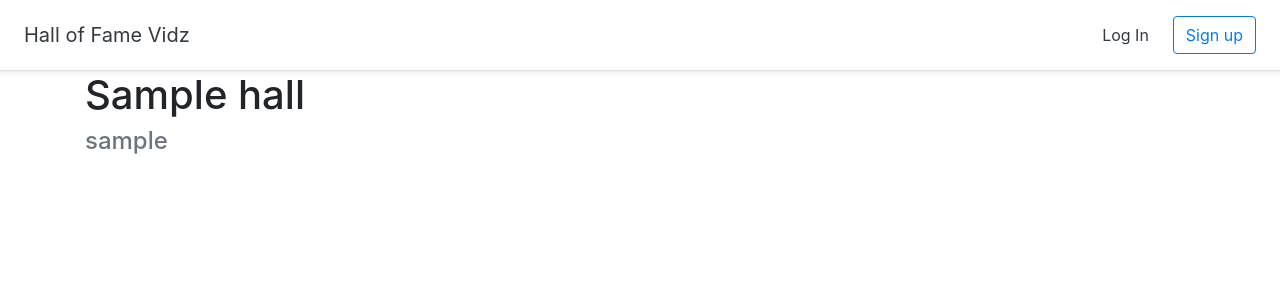
After one commit to Chrisss09/HOFVIDZ, a Django app: page /hall-of-fame/1 in a window 1280 px wide. The commit adds this page. Shown: the top 300 px of the page. Run offline with Django 3.2, Linux system fonts and the light colour scheme; tables that the repository leaves empty hold one stand-in row (values such as "Sample post"); some libraries are stand-ins or nearby versions.

Commit message:
Creating CRUD operations and starting Dashboard

```diff
--- a/halls/templates/halls/base.html
+++ b/halls/templates/halls/base.html
@@ -16,7 +16,7 @@
         <h5 class="my-0 mr-md-auto font-weight-normal"><a href="{% url 'home' %}" class="text-dark">Hall of Fame Vidz</a></h5>
         <nav class="my-2 my-md-0 mr-md-3">
             {% if user.is_authenticated %}
-            <a class="p-2 text-dark" href="#">Dashboard</a>
+            <a class="p-2 text-dark" href="{% url 'dashboard' %}">Dashboard</a>
             <a class="p-2 text-dark" href="{% url 'logout' %}">Log Out</a>
             {% else %}
             <a class="p-2 text-dark" href="{% url 'login' %}">Log In</a>
--- /dev/null
+++ b/halls/templates/halls/detail_hall.html
@@ -0,0 +1,8 @@
+{% extends 'halls/base.html' %}
+
+{% block content %}
+
+<h1>{{ hall.title }}</h1>
+<h4 class="text-muted">{{ hall.user.username }}</h4>
+
+{% endblock %}
--- a/halls/views.py
+++ b/halls/views.py
@@ -6,6 +6,9 @@ from django.contrib.auth import authenticate, login
 from .models import Hall
 
 def home(request):
+    return render(request, 'halls/dashboard.html')
+
+def dashboard(request):
     return render(request, 'halls/home.html')
 
 class SignUp(generic.CreateView):
@@ -30,3 +33,7 @@ class CreateHall(generic.CreateView):
         form.instance.user = self.request.user
         super(CreateHall, self).form_valid(form)
         return redirect('home')
+
+class DetailHall(generic.DetailView):
+    model = Hall
+    template_name = 'halls/detail_hall.html'
--- a/hofproject/urls.py
+++ b/hofproject/urls.py
@@ -8,10 +8,15 @@ from django.conf import settings
 urlpatterns = [
     path('admin/', admin.site.urls),
     path('', views.home, name='home'),
+    path('dashboard', views.dashboard, name='dashboard'),
     path('signup', views.SignUp.as_view(), name='signup'),
     path('login', auth_views.LoginView.as_view(), name='login'),
     path('logout', auth_views.LogoutView.as_view(), name='logout'),
     path('hall-of-fame/create', views.CreateHall.as_view(), name='create_hall'),
+    # CRUD
+    path('hall-of-fame/<int:pk>', views.DetailHall.as_view(), name='detail_hall'),
+    # path('hall-of-fame/<int:pk>/update', views.UpdateHall.as_view(), name='update_hall'),
+    # path('hall-of-fame/<int:pk>/delete', views.DeleteHall.as_view(), name='delete_hall'),
 ]
 
 urlpatterns += static(settings.STATIC_URL, document_root=settings.STATIC_ROOT)
```
Also changed, not shown: halls/templates/halls/dashboard.html (added, +7 -0 lines).
